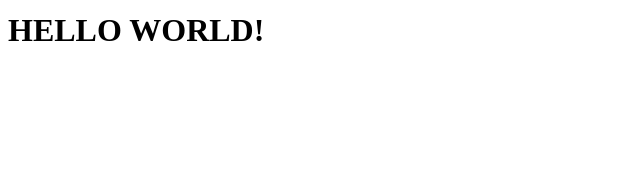
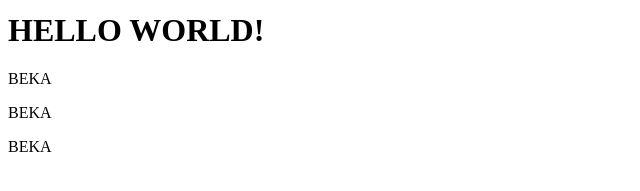
Before and after one commit to baiysh1218/gitTeamPull, a plain HTML site: page index.html in a window 1280 px wide. Shown: the part 185-376 px from the top of the page, without its empty margins (0-640 px from the left). Drawn offline with Linux system fonts and the light colour scheme.

Commit message:
Bekbolot

```diff
--- a/index.html
+++ b/index.html
@@ -12,6 +12,9 @@
       <h1>HELLO WORLD!</h1>
       <h1>HELLO WORLD!</h1>
       <h1>HELLO WORLD!</h1>
+      <p>BEKA</p>
+      <p>BEKA</p>
+      <p>BEKA</p>
     </div>
   </body>
 </html>
```
